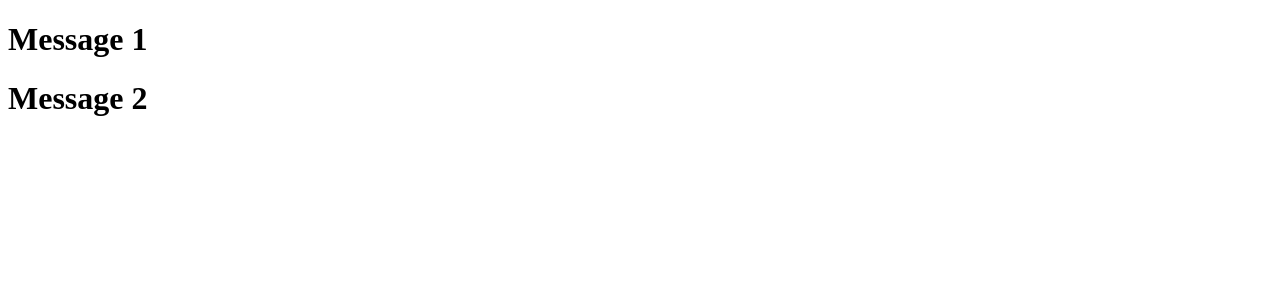
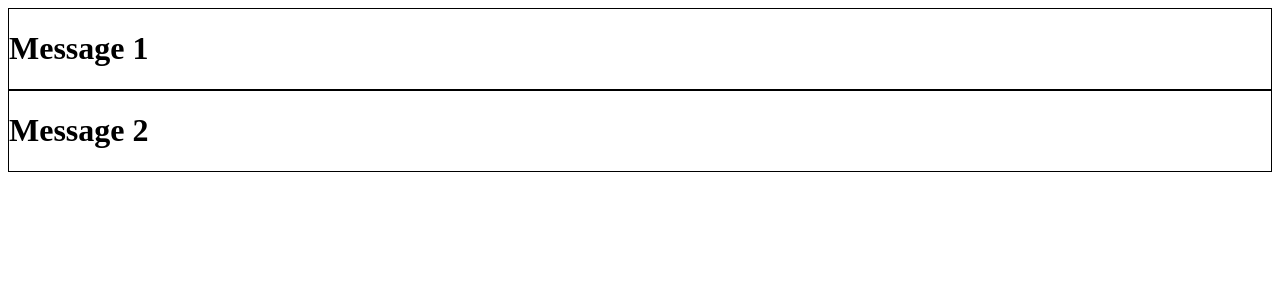
Before and after one commit to hopperteam/hopper-server, a React app in the folder frontend/: page / in a window 1280 px wide. Shown: the top 300 px of the page. Built offline with nearby package versions, Linux system fonts and the light colour scheme.

Commit message:
Add CSS to frontend

```diff
--- a/frontend/package.json
+++ b/frontend/package.json
@@ -13,8 +13,10 @@
     "@types/react": "^16.9.7",
     "@types/react-dom": "^16.9.2",
     "clean-webpack-plugin": "^3.0.0",
+    "css-loader": "^3.2.0",
     "file-loader": "^4.2.0",
     "html-webpack-plugin": "^3.2.0",
+    "style-loader": "^1.0.0",
     "ts-loader": "^6.2.0",
     "typescript": "^3.6.3",
     "webpack": "^4.41.2",
--- a/frontend/src/app.tsx
+++ b/frontend/src/app.tsx
@@ -1,8 +1,9 @@
 import * as React from "react";
 import * as ReactDOM from 'react-dom';
 import MainView from "components/mainView";
+import {App, Notification} from "./types";
 
-import {App, Notification} from "./types";
+const styles = require("css/app.css");
 
 let notifications: Notification[] = [];
 
--- a/frontend/src/components/notificationView.tsx
+++ b/frontend/src/components/notificationView.tsx
@@ -7,7 +7,7 @@ type CardProps = {
 
 export default class NotificationView extends React.Component<CardProps> {
     render(): React.ReactNode {
-        return <div>
+        return <div className="notification">
             <h1>{this.props.notification.heading}</h1>
         </div>
     }
--- /dev/null
+++ b/frontend/src/css/app.css
@@ -0,0 +1,3 @@
+.notification {
+    border: 1px solid black;
+}
--- a/frontend/webpack.config.js
+++ b/frontend/webpack.config.js
@@ -26,7 +26,8 @@ module.exports = {
     module: {
         rules: [
             { test: /\.tsx?$/, loader: 'ts-loader' },
-            { test: /\.(png|jpe?g|gif|svg)$/i, loader: 'file-loader'}
+            { test: /\.(png|jpe?g|gif|svg)$/i, loader: 'file-loader'},
+            { test: /\.css/, loaders: ['style-loader', 'css-loader'] }
         ]
     }
 };
```
Also changed, not shown: 1 other file (tests, documents, lock files or other folders).
